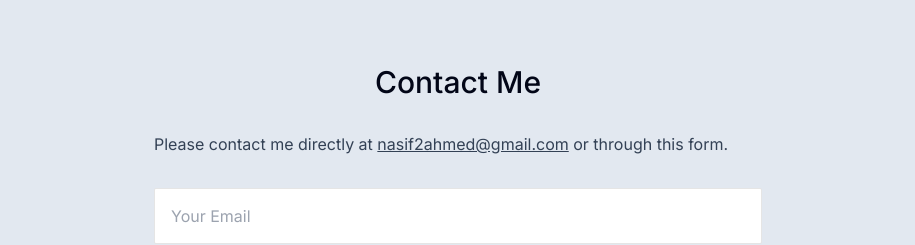
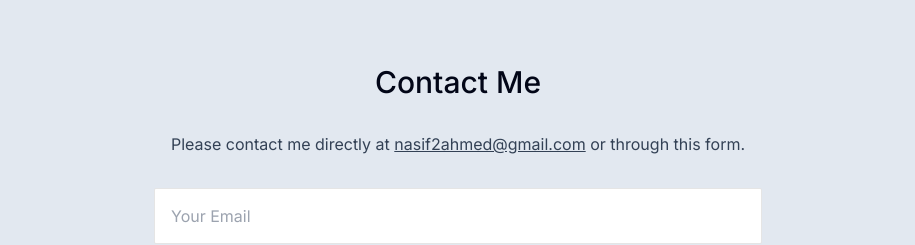
Before and after one commit to NasifAhmed/portfolio, a Next.js app: page / in a window 1280 px wide. Shown: the part 3740-3985 px from the top of the page, without its empty margins (182-1097 px from the left). Built offline with nearby package versions, Linux system fonts and the light colour scheme.

Commit message:
Style fixes

```diff
--- a/components/Contact.tsx
+++ b/components/Contact.tsx
@@ -4,7 +4,7 @@ export default function Contact() {
     return (
         <section id="contact" className="mb-28 sm:mb-40 w-[min(100%,38rem)]">
             <SectionHeading text="Contact Me" />
-            <p className="text-slate-700">
+            <p className="text-slate-700 text-center">
                 Please contact me directly at{" "}
                 <a
                     href="mailto:nasif2ahmed@gmail.com"
--- a/components/ProjectCard.tsx
+++ b/components/ProjectCard.tsx
@@ -15,7 +15,7 @@ export default function ProjectCard({
     const ref = useRef<HTMLDivElement>(null);
     const { scrollYProgress } = useScroll({
         target: ref,
-        offset: ["0 1", "1.33 1"],
+        offset: ["0 1", "0.99 1"],
     });
     return (
         <motion.div
```
